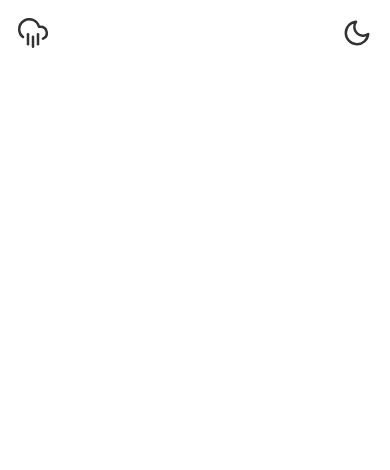
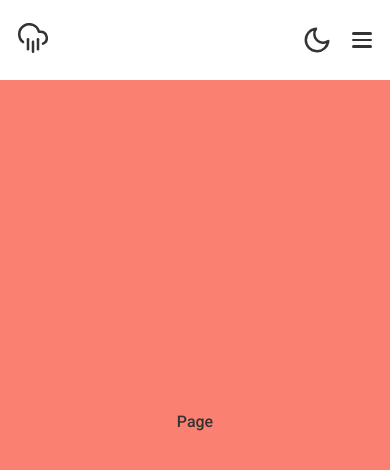
Before and after one commit to asgeev/intranet_react_frontend, a React (Vite) app: page /page in a window 390 px wide. Shown: the top 470 px of the page. Built offline with nearby package versions, Linux system fonts and the light colour scheme.

Commit message:
Add responsive navigation

```diff
--- a/src/App.jsx
+++ b/src/App.jsx
@@ -1,9 +1,13 @@
 import { useState, useEffect } from 'react';
+import { BrowserRouter, Routes, Route } from 'react-router-dom';
 import { ThemeProvider } from 'styled-components';
 import GlobalStyles from './Components/GlobalStyles/GlobalStyles';
 import 'normalize.css/normalize.css';
-import { darkTheme, lightTheme } from './assets/theme/theme';
+import { darkTheme, lightTheme, baseTheme } from './assets/theme/theme';
 import Navigation from './Components/Navigation/Navigation';
+import Articles from './Components/Articles/Articles';
+import Page from './Components/Page/Page';
+import PageNotFound from './Components/PageNotFound/PageNotFound';
 
 const App = () => {
   const localStorageTheme = JSON.parse(localStorage.getItem('isDarkTheme'));
@@ -15,10 +19,24 @@ const App = () => {
   }, [isDarkTheme]);
 
   return (
-    <ThemeProvider theme={isDarkTheme ? darkTheme : lightTheme}>
-      <GlobalStyles />
-      <Navigation setIsDarkTheme={setIsDarkTheme} isDarkTheme={isDarkTheme} />
-    </ThemeProvider>
+    <BrowserRouter>
+      <ThemeProvider
+        theme={
+          isDarkTheme
+            ? { ...darkTheme, ...baseTheme }
+            : { ...lightTheme, ...baseTheme }
+        }
+      >
+        <GlobalStyles />
+        <Navigation setIsDarkTheme={setIsDarkTheme} isDarkTheme={isDarkTheme} />
+
+        <Routes>
+          <Route path="/" element={<Articles />} />
+          <Route path="/page" element={<Page />} />
+          <Route path="*" element={<PageNotFound />} />
+        </Routes>
+      </ThemeProvider>
+    </BrowserRouter>
   );
 };
 
--- /dev/null
+++ b/src/Components/Articles/Articles.jsx
@@ -0,0 +1,5 @@
+import React from 'react';
+
+const Articles = () => <div>Articles</div>;
+
+export default Articles;
--- /dev/null
+++ b/src/Components/BurgerMenu/BurgerMenu.jsx
@@ -0,0 +1,42 @@
+import React from 'react';
+import styled from 'styled-components';
+
+const StyledBurger = styled.button`
+  left: 2rem;
+  display: flex;
+  flex-direction: column;
+  justify-content: space-around;
+  width: 2rem;
+  height: 2rem;
+  background: transparent;
+  border: none;
+  cursor: pointer;
+  padding: 0;
+  z-index: 10;
+
+  &:focus {
+    outline: none;
+  }
+
+  div {
+    width: 2rem;
+    height: 0.25rem;
+    background: ${({ theme }) => theme.color.primary};
+    border-radius: 5px;
+    /* transition: all 0.3s linear; */
+    transform-origin: 1px;
+  }
+  ${({ theme }) => theme.mq.lg} {
+    display: none;
+  }
+`;
+
+const BurgerMenu = ({ toggleNavigation }) => (
+  <StyledBurger onClick={toggleNavigation}>
+    <div />
+    <div />
+    <div />
+  </StyledBurger>
+);
+
+export default BurgerMenu;
--- a/src/Components/GlobalStyles/GlobalStyles.js
+++ b/src/Components/GlobalStyles/GlobalStyles.js
@@ -19,7 +19,7 @@ body {
     margin: 0;
     font-size: 1.6rem;
     text-rendering: optimizeLegibility;
-    transition: all 0.2s linear;
+    /* transition: all 0.2s linear; */
     background-color: ${({ theme }) => theme.color.bodyColor};
     color: ${({ theme }) => theme.color.textColor}
 }
--- a/src/Components/Navigation/Navigation.jsx
+++ b/src/Components/Navigation/Navigation.jsx
@@ -1,34 +1,112 @@
+import styled from 'styled-components';
+import { useState } from 'react';
 import { FiCloudRain } from 'react-icons/fi';
+import { NavLink } from 'react-router-dom';
 import { StyledFiMoon, StyledFiSun, NavBar } from './Navigation.styled';
+import BurgerMenu from '../BurgerMenu/BurgerMenu';
 
-// const navigation = [
-//   'Spis telefonów',
-//   'EZD',
-//   'CWU',
-//   'System kolejowy',
-//   'Portal pracowniczy',
-//   'Lista obecności',
-//   'Adresy innych stron',
-// ];
+const navigation = [
+  'Spis telefonów',
+  'EZD',
+  'CWU',
+  'System kolejowy',
+  'Portal pracowniczy',
+  'Lista obecności',
+  'Adresy innych stron',
+];
+
+const RightSection = styled.div`
+  display: flex;
+  flex-direction: row;
+  justify-content: center;
+  align-items: center;
+  gap: 2rem;
+`;
+
+const Menu = styled.div`
+  display: ${({ isOpen }) => (isOpen ? 'flex' : 'none')};
+  position: absolute;
+  /* background-color: ${({ theme }) => theme.color.bodyColor};
+   */
+  background-color: lightblue;
+  top: 8rem;
+  left: 0;
+  width: 100%;
+  height: calc(100vh - 8rem);
+  align-items: center;
+  justify-content: center;
+  height: calc(100vh - 8rem);
+  width: 100%;
+
+  ${({ theme }) => theme.mq.lg} {
+    position: static;
+    display: flex;
+    background-color: transparent;
+    flex-direction: row;
+    align-items: center;
+    justify-content: center;
+    gap: 1rem;
+    height: 100%;
+
+    ul {
+      flex-direction: row;
+    }
+  }
+`;
+
+const MenuItems = styled.ul`
+  /* display: flex; */
+  list-style: none;
+  display: flex;
+  flex-direction: row;
+`;
+
+const StyledNavLink = styled(NavLink)`
+  text-decoration: none;
+  color: ${({ theme }) => theme.color.textColor};
+
+  &:active {
+    color: red;
+  }
+`;
 
 const Navigation = ({ setIsDarkTheme, isDarkTheme }) => {
-  const ToggleIsDark = () => {
+  const [isOpen, setIsOpen] = useState(false);
+  const toggleIsDark = () => {
     setIsDarkTheme((prev) => !prev);
+  };
+
+  const toggleNavigation = () => {
+    console.log(isOpen);
+    setIsOpen((prev) => !prev);
   };
 
   return (
     <NavBar>
-      {/* <ul>
-      {navigation.map((element) => (
-        <li key={element}>{element}</li>
-      ))}
-    </ul> */}
-      <FiCloudRain size="3rem" />
-      {isDarkTheme ? (
-        <StyledFiSun size="3rem" onClick={ToggleIsDark} />
-      ) : (
-        <StyledFiMoon size="3rem" onClick={ToggleIsDark} />
-      )}
+      <StyledNavLink to="/">
+        <FiCloudRain size="3rem" />
+      </StyledNavLink>
+      <Menu isOpen={isOpen}>
+        <MenuItems>
+          {/* {navigation.map((element) => (
+            <li key={element}>{element}</li>
+          ))} */}
+          <StyledNavLink to="/page" onClick={toggleNavigation}>
+            Page
+          </StyledNavLink>
+          <StyledNavLink to="/pagesafasf" onClick={toggleNavigation}>
+            Colkolwiek
+          </StyledNavLink>
+        </MenuItems>
+      </Menu>
+      <RightSection>
+        {isDarkTheme ? (
+          <StyledFiSun size="3rem" onClick={toggleIsDark} />
+        ) : (
+          <StyledFiMoon size="3rem" onClick={toggleIsDark} />
+        )}
+        <BurgerMenu toggleNavigation={toggleNavigation} />
+      </RightSection>
     </NavBar>
   );
 };
--- a/src/Components/Navigation/Navigation.styled.jsx
+++ b/src/Components/Navigation/Navigation.styled.jsx
@@ -1,16 +1,20 @@
 import styled from 'styled-components';
-import { FiCloudRain, FiMoon, FiSun } from 'react-icons/fi';
+import { FiMoon, FiSun } from 'react-icons/fi';
 
 export const NavBar = styled.nav`
-  position: sticky;
+  position: fixed;
+  top: 0;
+  position: -webkit-sticky;
+  background-color: ${({ theme }) => theme.color.bodyColor};
   padding: 1.8rem;
   width: 100%;
   display: flex;
   justify-content: space-between;
-
-  img {
-    width: 34px;
-  }
+  align-items: center;
+  gap: 1rem;
+  height: 8rem;
+  z-index: 10;
+  ${({ theme }) => console.log(theme)}
 
   ul {
     display: flex;
@@ -23,7 +27,6 @@ export const NavBar = styled.nav`
     li {
       font-weight: 500;
       list-style: none;
-      font-size: 1.4rem;
     }
   }
 `;
--- /dev/null
+++ b/src/Components/Page/Page.jsx
@@ -0,0 +1,15 @@
+import React from 'react';
+import styled from 'styled-components';
+
+const PageWrapper = styled.div`
+  width: 100%;
+  top: 8rem;
+  height: 100vh;
+  background-color: salmon;
+  display: flex;
+  align-items: center;
+  justify-content: center;
+`;
+const Page = () => <PageWrapper>Page</PageWrapper>;
+
+export default Page;
--- /dev/null
+++ b/src/Components/PageNotFound/PageNotFound.jsx
@@ -0,0 +1,19 @@
+import React from 'react';
+import styled from 'styled-components';
+
+const Wrapper = styled.div`
+  min-height: calc(100vh - 8rem);
+  display: flex;
+  align-items: center;
+  justify-content: center;
+`;
+const PageNotFound = () => (
+  <Wrapper>
+    <div>
+      <h1>404</h1>
+      <h1>Page not found</h1>
+    </div>
+  </Wrapper>
+);
+
+export default PageNotFound;
--- a/src/assets/theme/theme.js
+++ b/src/assets/theme/theme.js
@@ -37,7 +37,7 @@ export const lightTheme = {
   color: {
     bodyColor: 'white',
     textColor: '#333333',
-    primary: '',
+    primary: '#333333',
     secondary: '',
   },
 };
@@ -46,7 +46,7 @@ export const darkTheme = {
   color: {
     bodyColor: '#2f2f2f',
     textColor: '#e5e5e5',
-    primary: '',
+    primary: '#e5e5e5',
     secondary: '',
   },
 };
```
